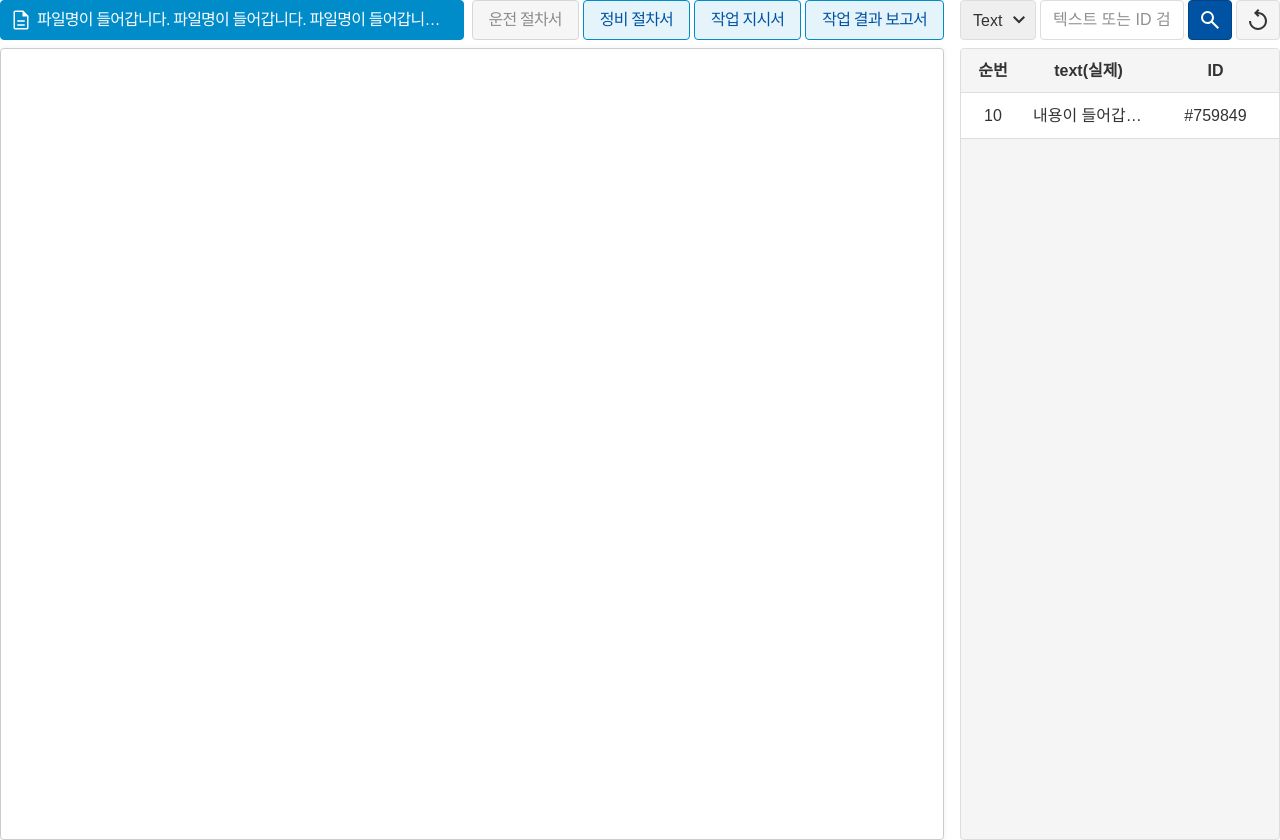
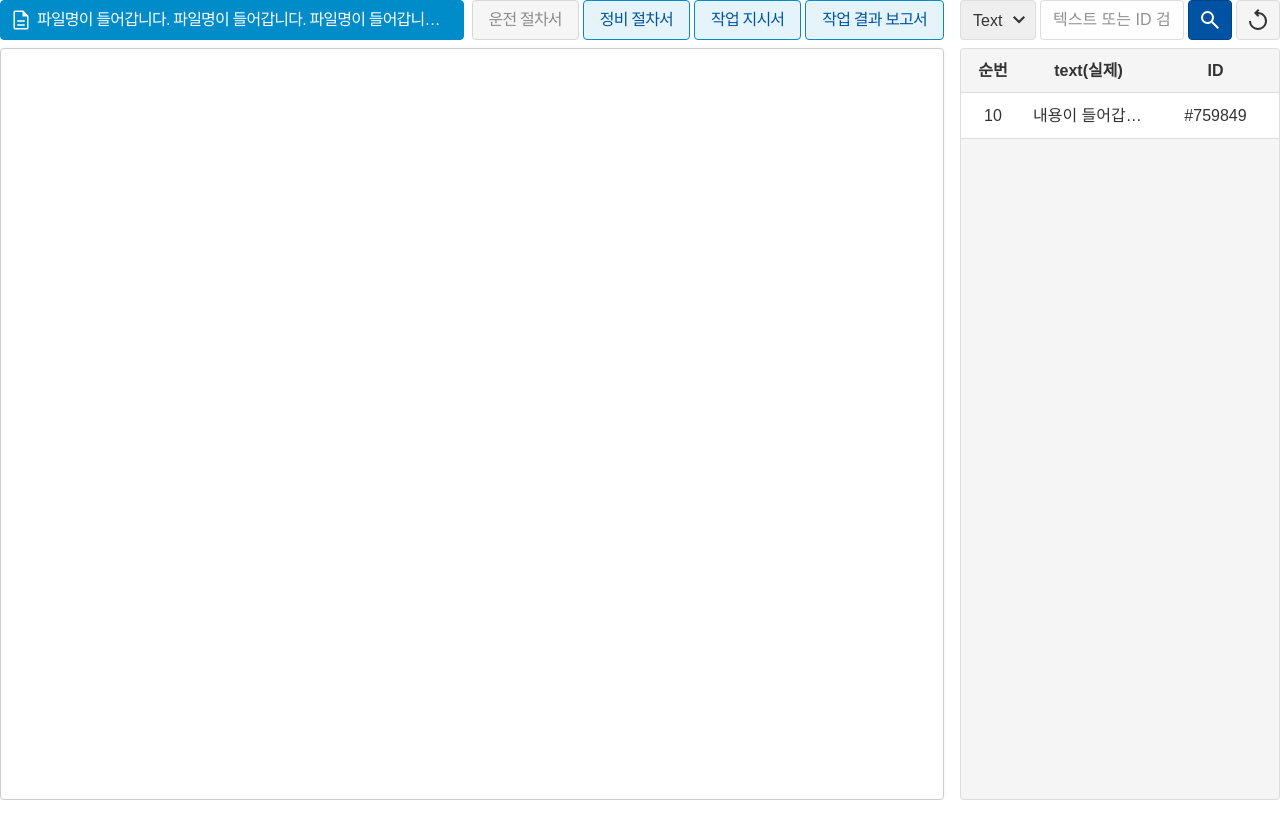
Before and after one commit to yjkimpomit/svgViewer, a plain HTML site: page index.html in a window 1280 px wide. After the commit the page ends 800 px from the top, so only its background shows below. Drawn offline with Linux system fonts and the light colour scheme; a web font is replaced by a local one.

Commit message:
2025-08-18 R01 노트북화면 높이에 min-height 맞춤

```diff
--- a/css/style.css
+++ b/css/style.css
@@ -54,7 +54,7 @@ a {
 	padding: 0;
 	width: 100%;
 	height: 100vh;
-	min-height: 840px;
+	min-height: 780px;
 	overflow: hidden;
 }
 
```
